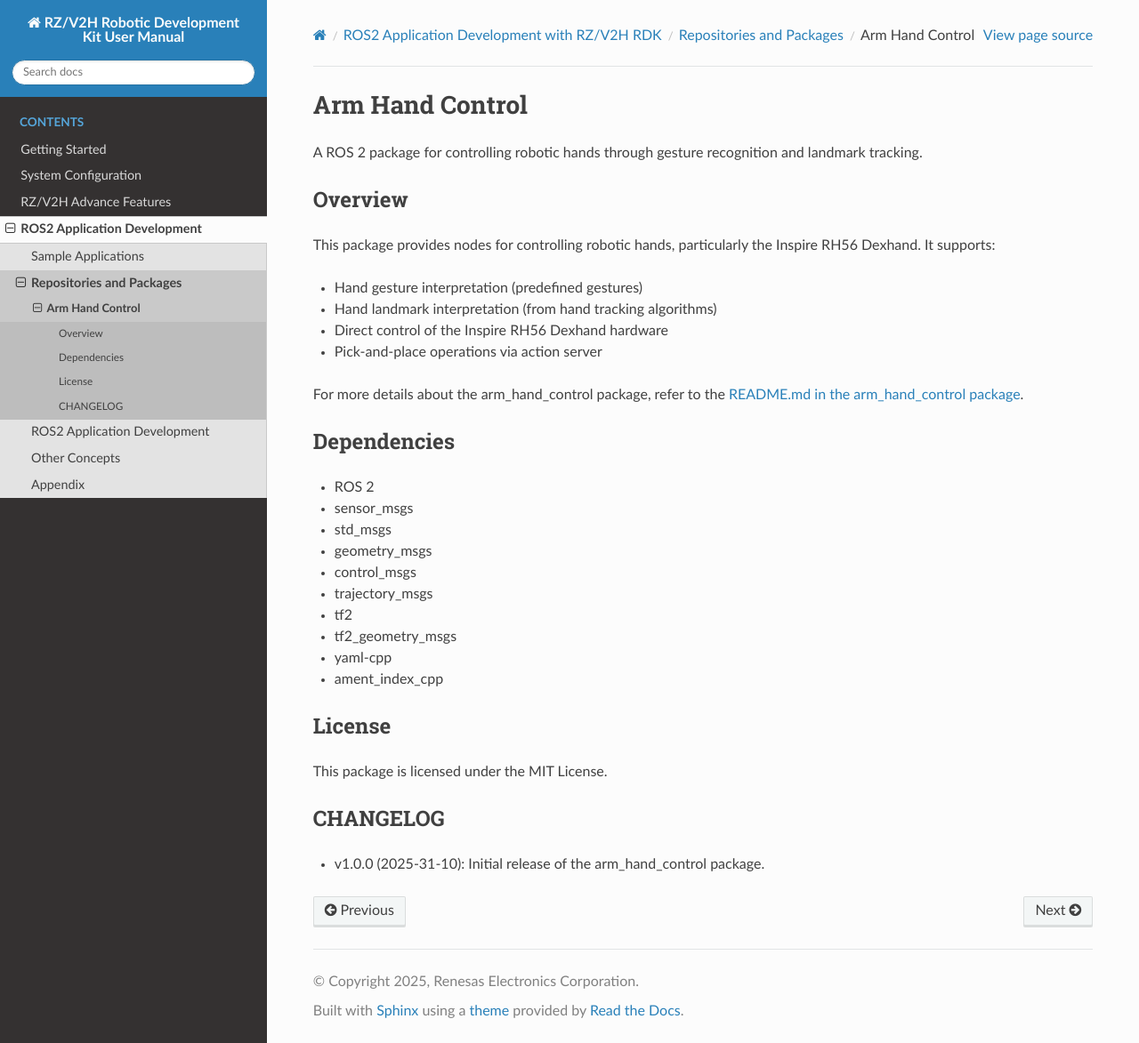
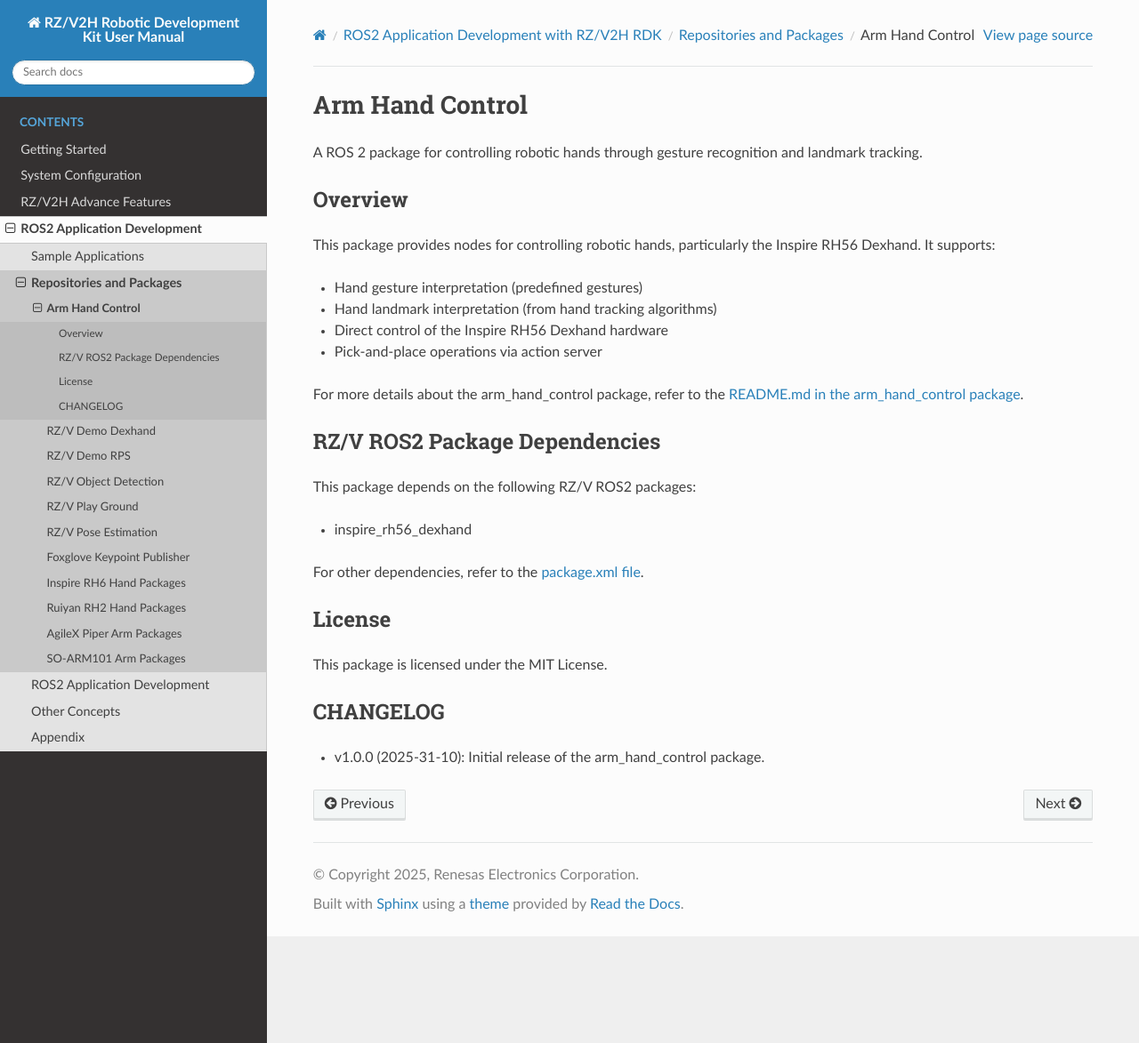
Before and after one commit to renesas-rdk/rzv2h_rdk_documentation, a Sphinx documentation site: the page built from source/3_ros2_development/repo_and_packages/arm_hand_control.rst, in a window 1280 px wide and 1173 px high. Shown: the whole window at 89% size. Built offline with Sphinx 7.4.7 and the Read the Docs theme 3.1.0, drawn with Linux system fonts in a browser that asks for light colours.

Commit message:
doc: Add packge and repos doc
Signed-off-by: Cong Nguyen <cong.nguyen.zn@renesas.com>

```diff
--- a/source/3_ros2_development/repo_and_packages.rst
+++ b/source/3_ros2_development/repo_and_packages.rst
@@ -7,3 +7,13 @@ This section provides information about the repositories and packages used for R
    :maxdepth: 1
 
    repo_and_packages/arm_hand_control
+   repo_and_packages/rzv_demo_dexhand
+   repo_and_packages/rzv_demo_rps
+   repo_and_packages/rzv_object_detection
+   repo_and_packages/rzv_playground
+   repo_and_packages/rzv_pose_estimation
+   repo_and_packages/foxglove_keypoint_publisher
+   repo_and_packages/inspire_rh56_hand
+   repo_and_packages/ruiyan_rh2_hand
+   repo_and_packages/agilex_piper_arm
+   repo_and_packages/so_arm101
--- a/source/3_ros2_development/repo_and_packages/arm_hand_control.rst
+++ b/source/3_ros2_development/repo_and_packages/arm_hand_control.rst
@@ -15,20 +15,14 @@ This package provides nodes for controlling robotic hands, particularly the Insp
 
 For more details about the arm_hand_control package, refer to the `README.md in the arm_hand_control package <https://partnergitlab.renesas.solutions/sst1/industrial/ws078/rzv_ros_package/arm_hand_control/-/blob/master/README.md?ref_type=heads>`_.
 
-Dependencies
-""""""""""""""
+RZ/V ROS2 Package Dependencies
+""""""""""""""""""""""""""""""""
 
-- ROS 2
-- sensor_msgs
-- std_msgs
-- geometry_msgs
-- control_msgs
-- trajectory_msgs
-- tf2
-- tf2_geometry_msgs
-- yaml-cpp
-- ament_index_cpp
+This package depends on the following RZ/V ROS2 packages:
 
+- inspire_rh56_dexhand
+
+For other dependencies, refer to the `package.xml file <https://partnergitlab.renesas.solutions/sst1/industrial/ws078/rzv_ros_package/arm_hand_control/-/blob/master/package.xml?ref_type=heads>`_.
 
 License
 """"""""""
--- a/spelling_wordlist.txt
+++ b/spelling_wordlist.txt
@@ -130,3 +130,5 @@ xSPI
 yaml
 yocto
 Yocto
+AgileX
+teleoperation
```
Also changed, not shown: source/3_ros2_development/repo_and_packages/agilex_piper_arm.rst (added, +28 -0 lines), source/3_ros2_development/repo_and_packages/foxglove_keypoint_publisher.rst (added, +37 -0 lines), source/3_ros2_development/repo_and_packages/inspire_rh56_hand.rst (added, +28 -0 lines), source/3_ros2_development/repo_and_packages/ruiyan_rh2_hand.rst (added, +25 -0 lines), source/3_ros2_development/repo_and_packages/rzv_demo_dexhand.rst (added, +38 -0 lines), source/3_ros2_development/repo_and_packages/rzv_demo_rps.rst (added, +44 -0 lines), source/3_ros2_development/repo_and_packages/rzv_object_detection.rst (added, +38 -0 lines), source/3_ros2_development/repo_and_packages/rzv_playground.rst (added, +43 -0 lines), source/3_ros2_development/repo_and_packages/rzv_pose_estimation.rst (added, +38 -0 lines), source/3_ros2_development/repo_and_packages/so_arm101.rst (added, +26 -0 lines).
